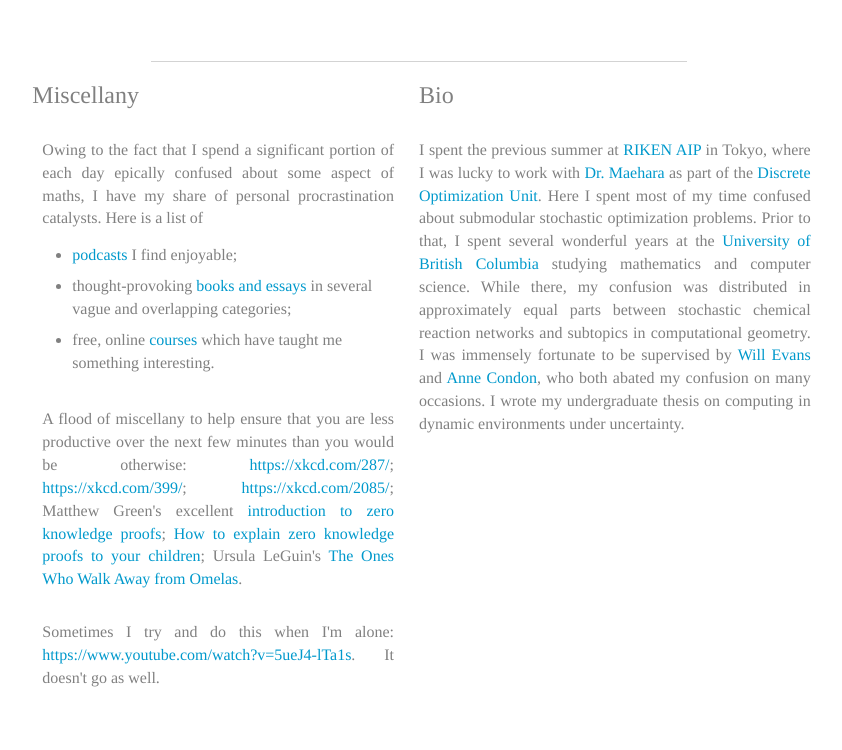
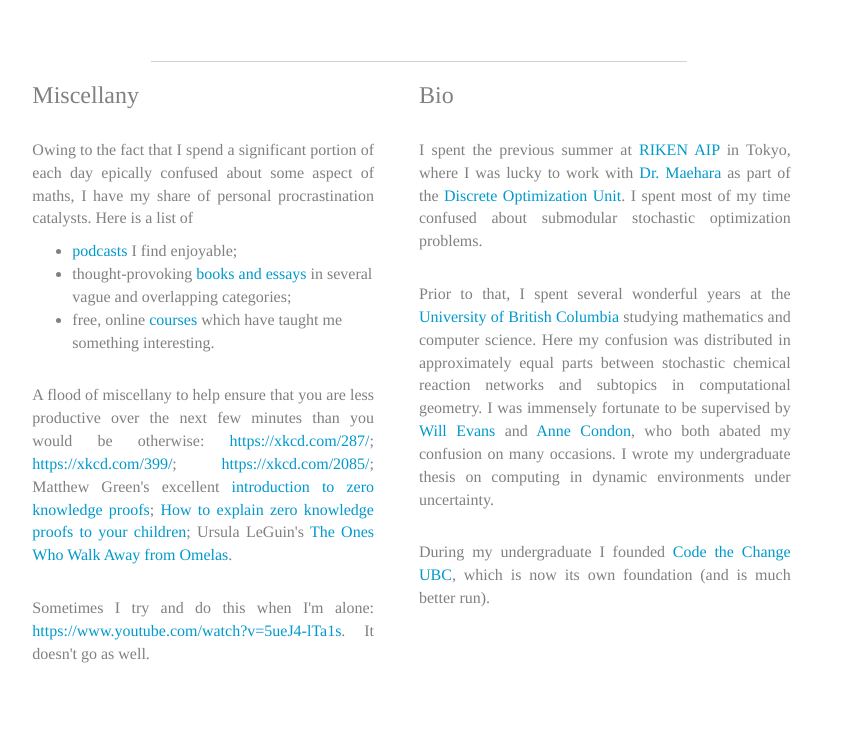
Before and after one commit to bchugg/bchugg.github.io, a PHP site: page / in a window 1280 px wide. Shown: the part 384-1134 px from the top of the page, without its empty margins (221-1063 px from the left). After the commit the page ends 1047 px from the top, so only its background shows below. Run offline with PHP 8.4, Linux system fonts and the light colour scheme; some libraries are stand-ins or nearby versions.

Commit message:
aesthetics

```diff
--- a/assets/stylesheets/main.css
+++ b/assets/stylesheets/main.css
@@ -52,7 +52,6 @@ sass file */
   background-color: white; }
 
 .main-body {
-  color: gray;
   font-family: times;
   padding-bottom: 50px;
   padding-top: 50px; }
@@ -63,18 +62,26 @@ sass file */
     font-size: 12pt; }
   .main-body h2, .main-body h3 {
     color: gray; }
-  .main-body .col-sm-8 .border {
-    padding-top: 50px;
-    border-bottom: solid lightgray 1px; }
-  .main-body .col-sm-8 .top-info {
-    padding-top: 10px; }
-  .main-body .col-sm-8 ul li {
-    padding-top: 4px;
-    padding-bottom: 4px; }
+  .main-body .col-sm-8 {
+    color: gray;
+    /*ul {
+    	li {
+    		padding-top: 4px;
+    		padding-bottom: 4px;
+    	}
+    }*/ }
+    .main-body .col-sm-8 .border {
+      padding-top: 50px;
+      border-bottom: solid lightgray 1px; }
+    .main-body .col-sm-8 .top-info {
+      padding-top: 10px; }
   .main-body .info h4, .main-body .info p {
     margin-top: 30px;
-    margin-left: 10px;
-    margin-right: 10px; }
+    /*margin-left: 10px;*/
+    margin-right: 20px;
+    padding-right: 10px; }
+  .main-body .info li {
+    padding-right: 20px; }
   .main-body a {
     color: #0099cc; }
   .main-body .carousel-inner .item img {
--- a/assets/stylesheets/main.scss
+++ b/assets/stylesheets/main.scss
@@ -84,7 +84,6 @@ $global_font_size: 12pt;
 
 
 .main-body {
-	color: gray;
 	font-family: times;
 	padding-bottom: 50px;
 	padding-top: 50px;
@@ -101,6 +100,7 @@ $global_font_size: 12pt;
 		color: gray;
 	}
 	.col-sm-8 {
+		color: gray;
 		.border {
 			padding-top: 50px;
 			border-bottom: solid lightgray 1px;
@@ -108,20 +108,24 @@ $global_font_size: 12pt;
 		.top-info {
 		padding-top: 10px;
 		}
-		ul {
+		/*ul {
 			li {
 				padding-top: 4px;
 				padding-bottom: 4px;
 			}
-		}
+		}*/
 
 	}
 
 	.info {
-		h4, p  {
+		h4, p {
 			margin-top: 30px;
-			margin-left: 10px;
-			margin-right: 10px;
+			/*margin-left: 10px;*/
+			margin-right: 20px;
+			padding-right: 10px;
+		}
+		li {
+			padding-right: 20px;
 		}
 	}
 	a {
--- a/index.html
+++ b/index.html
@@ -85,15 +85,21 @@
 					I spent the previous summer at <a href="http://www.riken.jp/en/research/labs/aip/" rel='nofollow'>RIKEN AIP</a>
 					in Tokyo, where I was  lucky to work with <a href="http://www.prefield.com/index.html" rel='nofollow'>Dr. Maehara</a>
 					as part of the <a href="http://www.riken.jp/en/research/labs/aip/generic_tech/discr_optimize/" rel='nofollow'>Discrete
-					Optimization Unit</a>. Here I spent most of my time confused about submodular stochastic optimization
-					problems. Prior to that, I spent several wonderful years at the
+					Optimization Unit</a>. I spent most of my time confused about submodular stochastic optimization
+					problems.
+				</p>
+				<p>
+					Prior to that, I spent several wonderful years at the
 				 	<a href="https://www.ubc.ca/" rel='nofollow'>University of British Columbia</a> studying mathematics and computer science.
-				 	 While there, my confusion was distributed in approximately equal parts between
+				 	 Here my confusion was distributed in approximately equal parts between
 				 	 stochastic chemical reaction networks
 				 	 and subtopics in computational geometry. I was immensely fortunate to be
 				 	 supervised by <a href="http://www.cs.ubc.ca/~will/" rel='nofollow'>Will Evans</a> and  <a href="https://www.cs.ubc.ca/~condon/" rel='nofollow'>Anne Condon</a>,
 				 	 who both abated my confusion on many occasions. I wrote my undergraduate thesis on computing in dynamic
 				 	 environments under uncertainty.
+			 </p>
+			 <p>
+			 	During my undergraduate I founded <a href="http://codethechange.ca/" ref='nofollow'>Code the Change UBC</a>, which is now its own foundation (and is much better run).
 			 </p>
 			</div>
 
```
Also changed, not shown: 1 other file.
